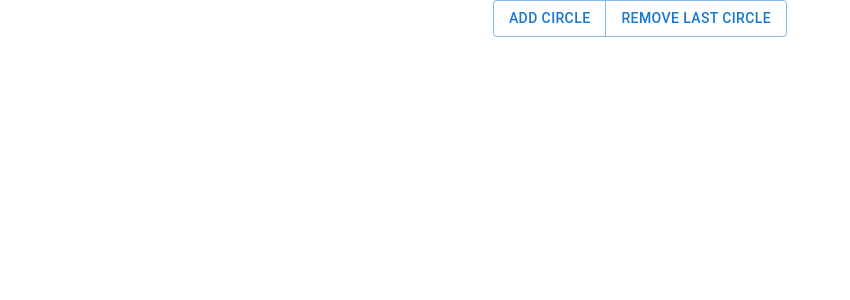
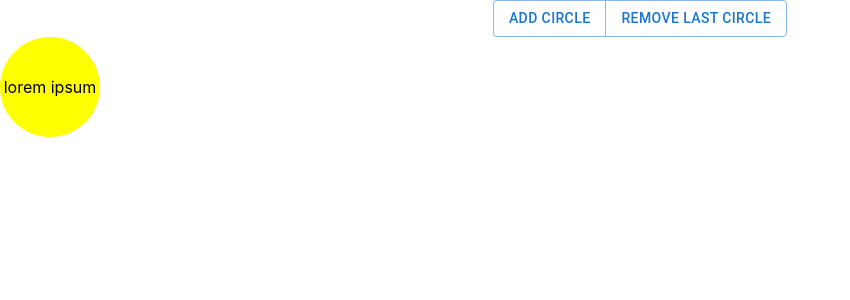
Before and after one commit to zannien94/circle-list-app, a React (Create React App) app: page / in a window 1280 px wide. Both pictures are taken after a click on the button "ADD CIRCLE". Shown: the top 300 px of the page, without its empty margins (0-850 px from the left). Built offline with nearby package versions, Linux system fonts and the light colour scheme.

Commit message:
create and render circles

```diff
--- a/src/App.tsx
+++ b/src/App.tsx
@@ -2,6 +2,18 @@ import { useState } from 'react'
 import Button from '@mui/material/Button'
 import ButtonGroup from '@mui/material/ButtonGroup'
 import './App.css'
+import styled from '@emotion/styled'
+import { Stack } from '@mui/system'
+
+const StyledCircle = styled.div`
+  display: flex;
+  align-items: center;
+  justify-content: center;
+  width: 100px;
+  height: 100px;
+  border-radius: 50%;
+  background-color: yellow;
+`
 
 function App() {
   const [circleList, setCircleList] = useState<string[]>([])
@@ -22,6 +34,11 @@ function App() {
         <Button onClick={handleAddCircle}>Add Circle</Button>
         <Button onClick={handleRemoveLastCircle}>Remove Last Circle</Button>
       </ButtonGroup>
+      <Stack flexDirection='row' flexWrap='wrap'>
+        {circleList.map((circle, i) => (
+          <StyledCircle key={i}>{circle}</StyledCircle>
+        ))}
+      </Stack>
     </div>
   )
 }
```
